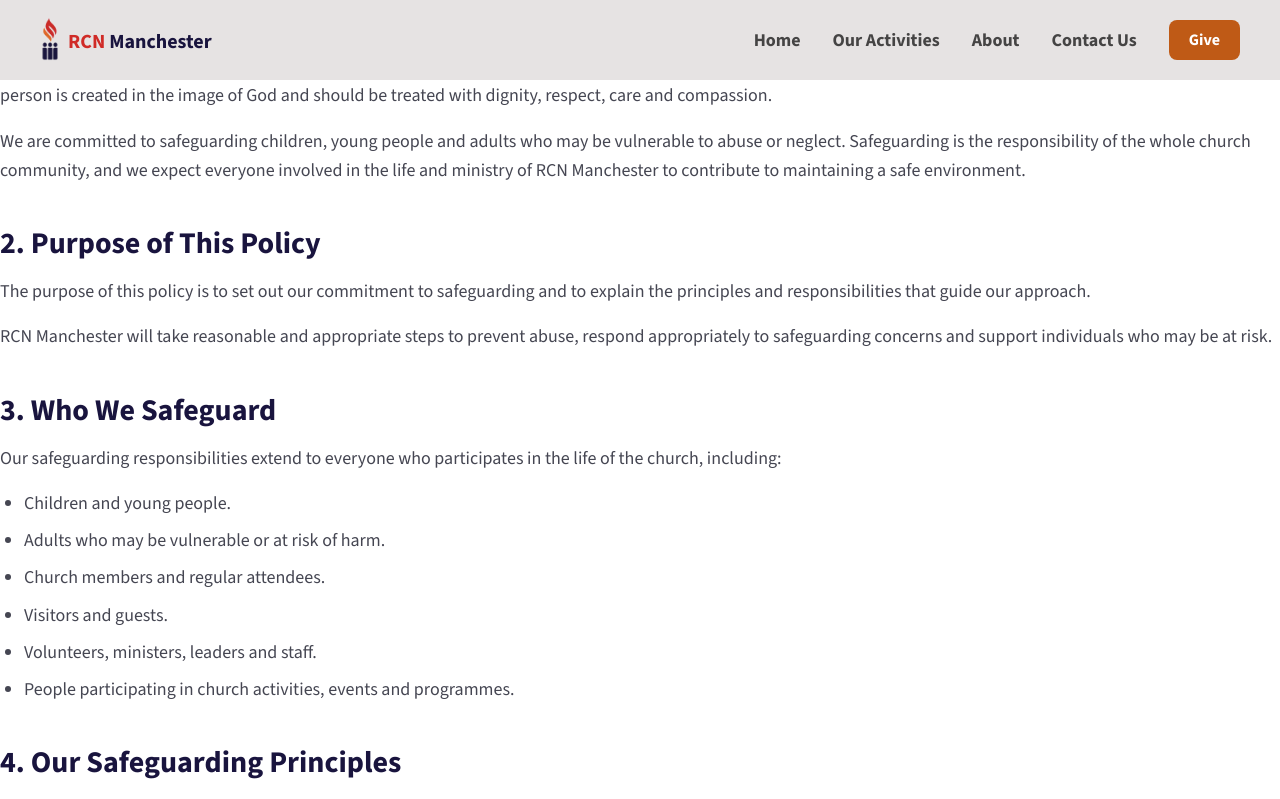
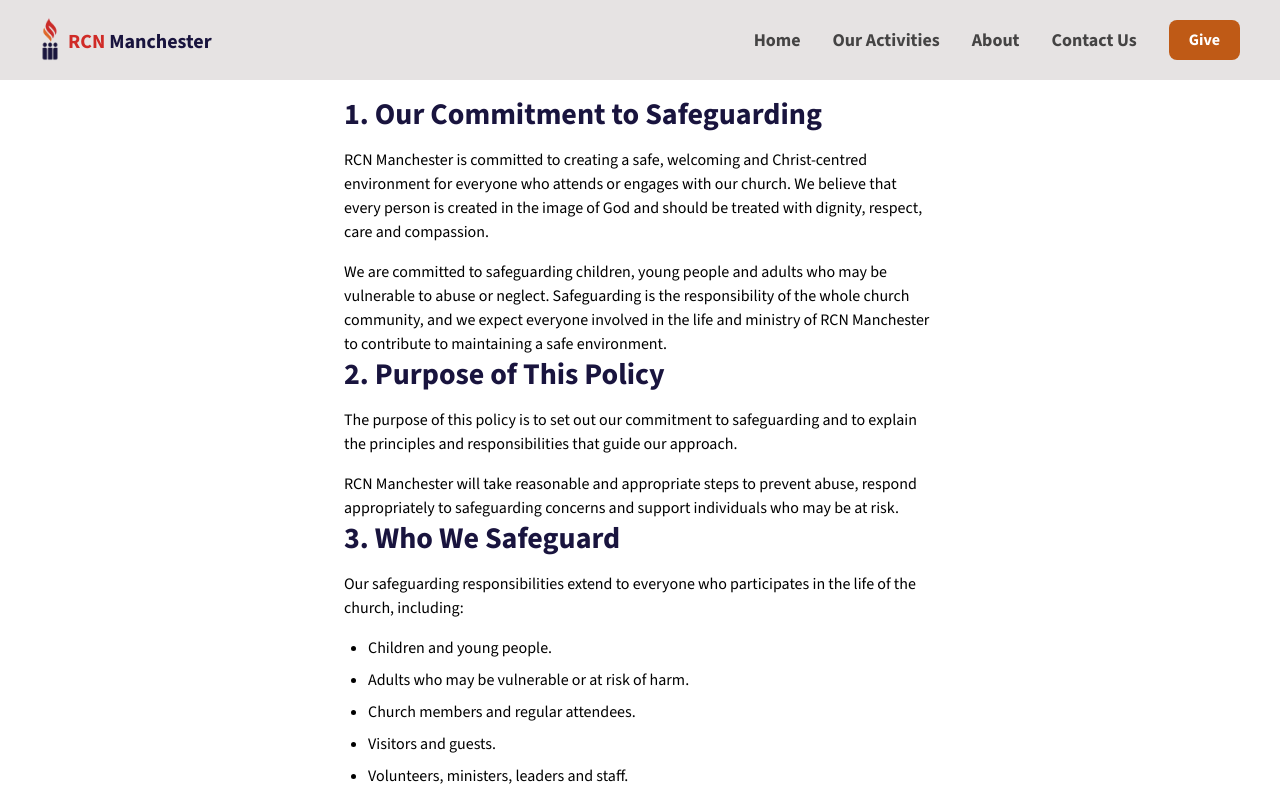
Before and after one commit to Lil-prisca/RcnMancester, a React (Vite) app: page /policy in a window 1280 px wide. Shown: the top 799 px of the page. Built offline with nearby package versions, Linux system fonts and the light colour scheme.

Commit message:
policy and safeguide edit

```diff
--- a/src/components/Safeguardingpage.jsx
+++ b/src/components/Safeguardingpage.jsx
@@ -47,7 +47,7 @@ export default function SafeguardingPage() {
       className="min-h-screen"
     >
       <div
-        className="max-w-2xl mx-auto px-6 py-16 md:py-24"
+        className="max-w-2xl mx-auto px-6 py-25 md:py-24"
         style={{ color: "var(--sg-ink)", backgroundColor: "var(--sg-bg)" }}
       >
         <Navbar />
--- a/src/pages/Policy.jsx
+++ b/src/pages/Policy.jsx
@@ -5,7 +5,10 @@ const Policy = () => {
   return (
     <div>
       <Navbar />
-      <div className="space-y-10 text-on-surface-variant text-lg leading-relaxed">
+      <div
+        className="max-w-2xl mx-auto px-10 py-25 md:py-24"
+        style={{ color: "var(--sg-ink)", backgroundColor: "var(--sg-bg)" }}
+      >
         {/* Introduction */}
         <div>
           <h2 className="text-primary text-2xl md:text-3xl font-headline font-bold mb-4">
```
